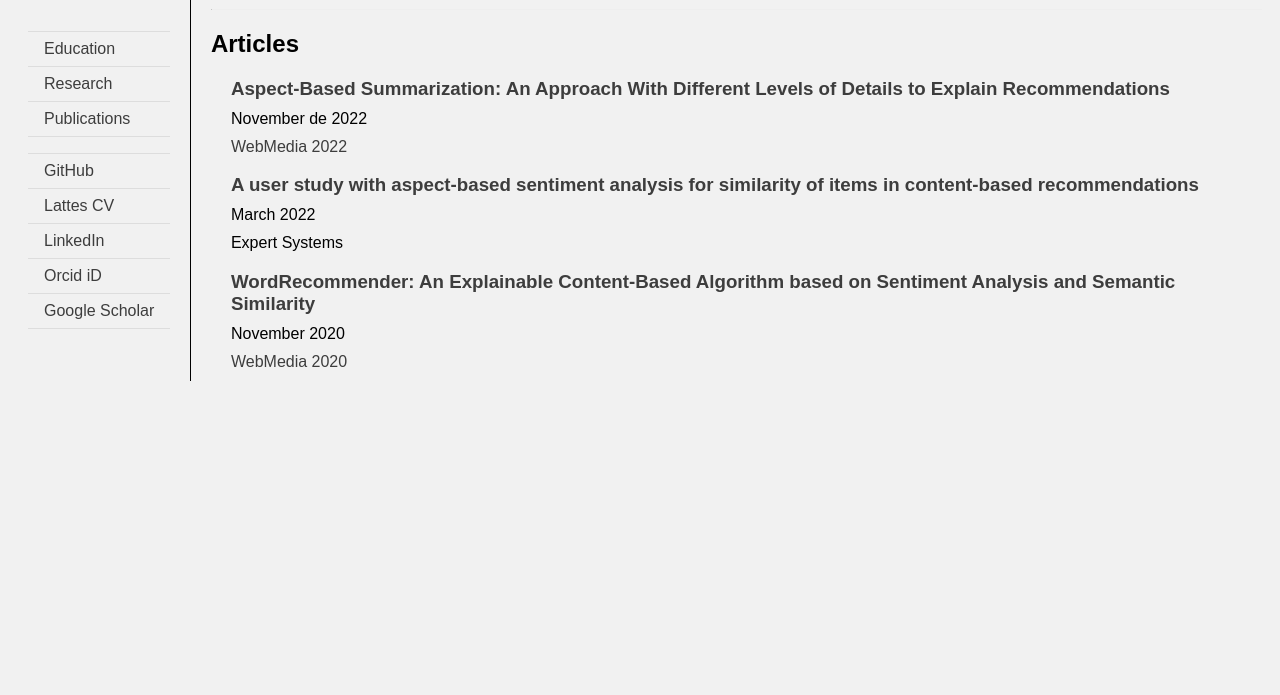
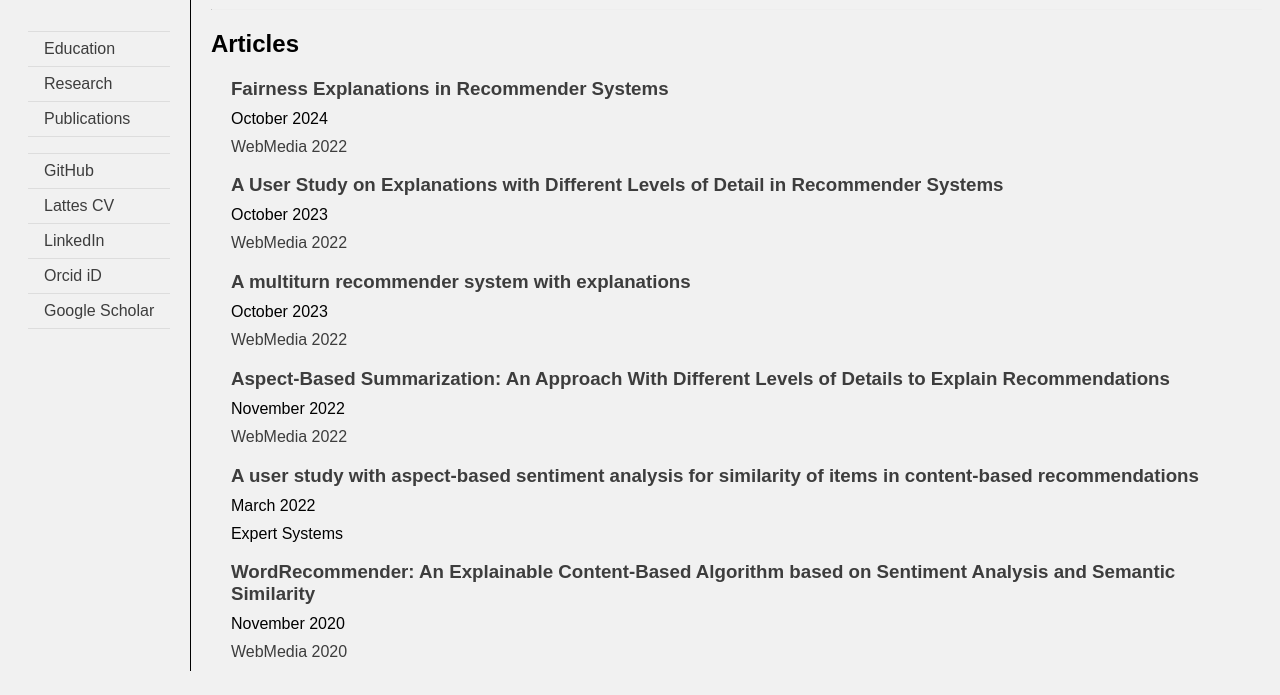
Before and after one commit to luanssouza/luanssouza.github.io, a plain HTML site: page en/publications.html in a window 1280 px wide. Shown: the part 89-784 px from the top of the page. Drawn offline with Linux system fonts and the light colour scheme.

Commit message:
Updating publications

```diff
--- a/en/publications.html
+++ b/en/publications.html
@@ -49,11 +49,44 @@
         <h2>Articles</h2>
         <div class="publication-item">
             <h3>
+                <a href="http://dx.doi.org/10.1145/3640457.3688020">
+                    Fairness Explanations in Recommender Systems
+                </a>
+            </h3>
+            <p>October 2024</p>
+            <span>
+                <a href="https://webmedia.org.br/2022/">WebMedia 2022</a>
+            </span>
+        </div>
+        <div class="publication-item">
+            <h3>
+                <a href="http://dx.doi.org/10.1145/3617023.3617051">
+                    A User Study on Explanations with Different Levels of Detail in Recommender Systems
+                </a>
+            </h3>
+            <p>October 2023</p>
+            <span>
+                <a href="https://webmedia.org.br/2022/">WebMedia 2022</a>
+            </span>
+        </div>
+        <div class="publication-item">
+            <h3>
+                <a href="https://doi.org/10.5753/webmedia_estendido.2023.234736">
+                    A multiturn recommender system with explanations
+                </a>
+            </h3>
+            <p>October 2023</p>
+            <span>
+                <a href="https://webmedia.org.br/2022/">WebMedia 2022</a>
+            </span>
+        </div>
+        <div class="publication-item">
+            <h3>
                 <a href="https://doi.org/10.1145/3539637.3557002">
                     Aspect-Based Summarization: An Approach With Different Levels of Details to Explain Recommendations
                 </a>
             </h3>
-            <p>November de 2022</p>
+            <p>November 2022</p>
             <span>
                 <a href="https://webmedia.org.br/2022/">WebMedia 2022</a>
             </span>
```
Also changed, not shown: en/education.html (+1 -1 lines), formacao.html (+1 -1 lines), publicacoes.html (+33 -0 lines).
